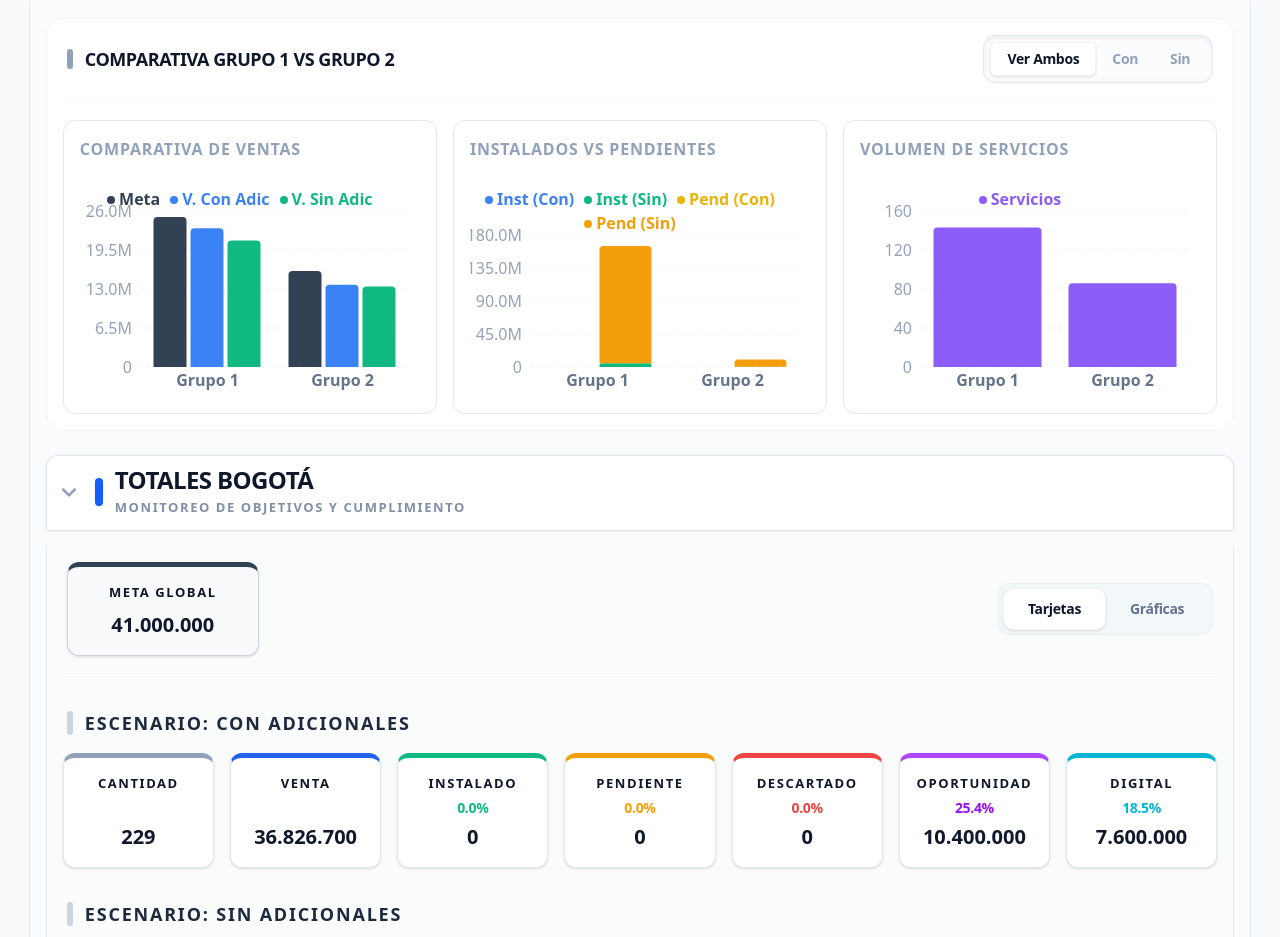
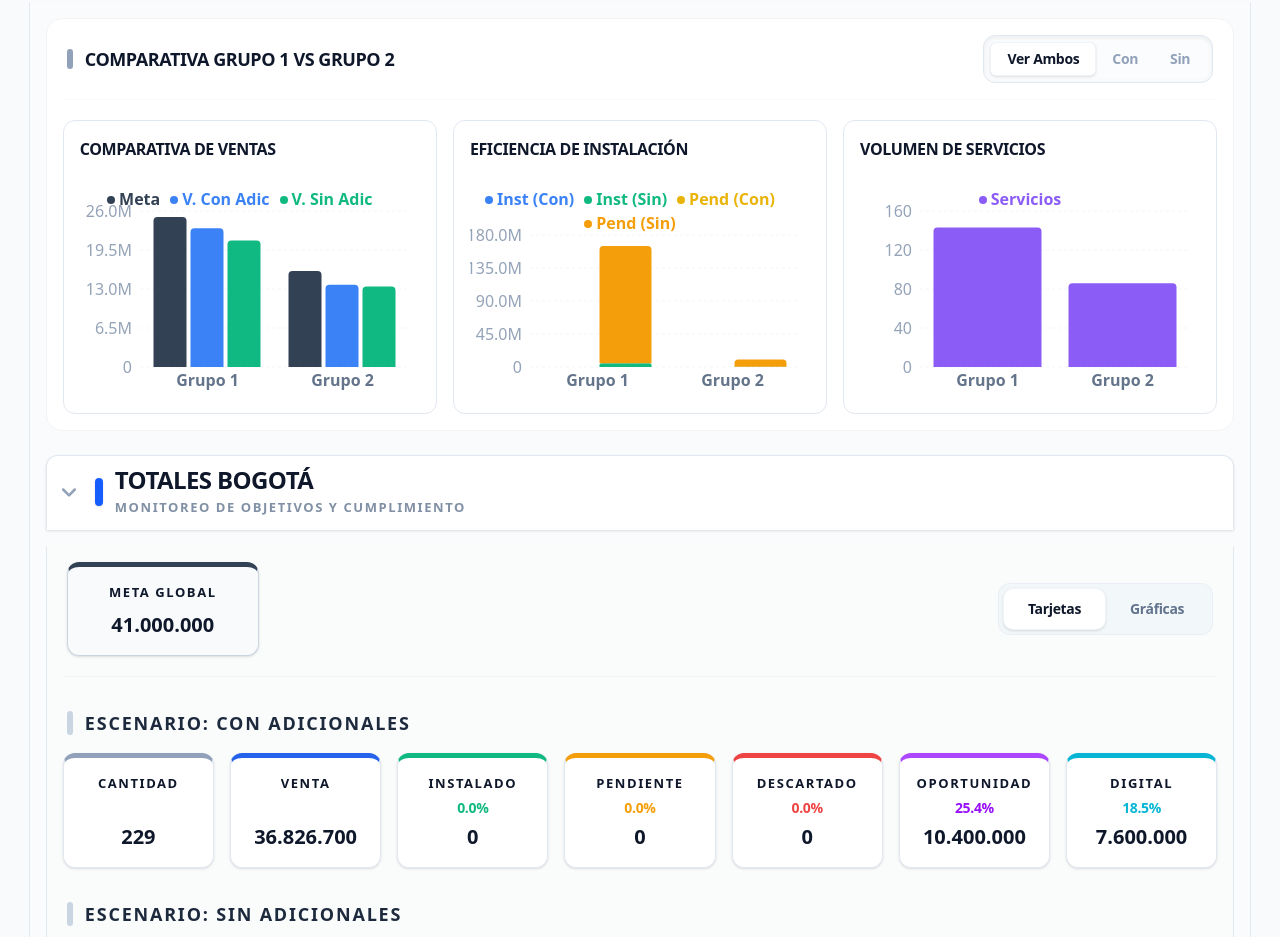
Before and after one commit to DannielDMD/Dashboard-Ventas, a React (Vite) app: page / in a window 1280 px wide. Shown: the part 1719-2656 px from the top of the page. Built offline with nearby package versions, Linux system fonts and the light colour scheme.

Commit message:
Se ponen en negrita los titulos de las graficas para mejorar su legibilidad

```diff
--- a/src/components/CardGroupChart.jsx
+++ b/src/components/CardGroupChart.jsx
@@ -140,7 +140,7 @@ const CardGroupChart = ({ totals, rightContent }) => {
 
         {/* Gráfica A: Meta vs Ventas */}
         <div className="bg-white p-4 rounded-xl border border-slate-200 flex flex-col">
-          <h4 className="text-[16px] text-graph-sub mb-4">Meta vs Ventas</h4>
+          <h4 className="text-[16px] font-black text-slate-900 mb-4 uppercase tracking-tight">Meta vs Ventas</h4>
           <div className="h-[200px] w-full">
             <ResponsiveContainer width="100%" height="100%">
               <BarChart data={dataMetaVentas} margin={{ top: 10, right: 10, left: 0, bottom: 0 }}>
@@ -159,7 +159,7 @@ const CardGroupChart = ({ totals, rightContent }) => {
 
         {/* Gráfica B: Instalado vs Pendiente */}
         <div className="bg-white p-4 rounded-xl border border-slate-200 flex flex-col">
-          <h4 className="text-[16px] text-graph-sub mb-4">Eficiencia de Instalación</h4>
+          <h4 className="text-[16px] font-black text-slate-900 mb-4 uppercase tracking-tight"> Eficiencia de Instalación</h4>
           <div className="h-[200px] w-full">
             <ResponsiveContainer width="100%" height="100%">
               <BarChart data={dataInstalacion} margin={{ top: 10, right: 10, left: 0, bottom: 0 }}>
@@ -177,7 +177,7 @@ const CardGroupChart = ({ totals, rightContent }) => {
 
         {/* Gráfica C: Oportunidad vs Digital */}
         <div className="bg-white p-4 rounded-xl border border-slate-200 flex flex-col">
-          <h4 className="text-[16px] text-graph-sub mb-4">Oportunidad vs Digital</h4>
+          <h4 className="text-[16px] font-black text-slate-900 mb-4 uppercase tracking-tight">Oportunidad vs Digital</h4>
           <div className="h-[200px] w-full flex-1">
             <ResponsiveContainer width="100%" height="100%">
               <PieChart>
@@ -204,7 +204,7 @@ const CardGroupChart = ({ totals, rightContent }) => {
 
         {/* Gráfica D: Servicios vs Descartado */}
         <div className="bg-white p-4 rounded-xl border border-slate-200">
-          <h4 className="text-[16px] text-graph-sub mb-4">Servicios & Descartados</h4>
+          <h4 className="text-[16px] font-black text-slate-900 mb-4 uppercase tracking-tight">Servicios & Descartados</h4>
           <div className="h-[200px] w-full">
             <ResponsiveContainer width="100%" height="100%">
               <BarChart data={dataServDesc} margin={{ top: 10, right: 10, left: 0, bottom: 0 }}>
--- a/src/components/ChartView.jsx
+++ b/src/components/ChartView.jsx
@@ -127,7 +127,7 @@ const ChartView = ({ comparisonData, title, rightContent }) => {
 
         {/* Gráfica A: Ventas */}
         <div className="bg-white p-4 rounded-xl border border-slate-200 flex flex-col">
-          <h4 className="text-[16px] text-graph-sub mb-4">Comparativa de Ventas</h4>
+          <h4 className="text-[16px] font-black text-slate-900 mb-4 uppercase tracking-tight">Comparativa de Ventas</h4>
           <div className="h-[220px] w-full">
             <ResponsiveContainer width="100%" height="100%">
               <BarChart data={dataVentas} margin={{ top: 10, right: 10, left: 0, bottom: 0 }}>
@@ -146,7 +146,7 @@ const ChartView = ({ comparisonData, title, rightContent }) => {
 
         {/* Gráfica B: Instalación vs Pendiente */}
         <div className="bg-white p-4 rounded-xl border border-slate-200 flex flex-col">
-          <h4 className="text-[16px] text-graph-sub mb-4">Instalados vs Pendientes</h4>
+          <h4 className="text-[16px] font-black text-slate-900 mb-4 uppercase tracking-tight">Eficiencia de Instalación</h4>
           <div className="h-[220px] w-full">
             <ResponsiveContainer width="100%" height="100%">
               <BarChart data={dataInstalacion} margin={{ top: 10, right: 10, left: 0, bottom: 0 }}>
@@ -166,7 +166,7 @@ const ChartView = ({ comparisonData, title, rightContent }) => {
 
         {/* Gráfica C: Servicios */}
         <div className="bg-white p-4 rounded-xl border border-slate-200 flex flex-col">
-          <h4 className="text-[16px] text-graph-sub mb-4">Volumen de Servicios</h4>
+          <h4 className="text-[16px] font-black text-slate-900 mb-4 uppercase tracking-tight">Volumen de Servicios</h4>
           <div className="h-[220px] w-full">
             <ResponsiveContainer width="100%" height="100%">
               <BarChart data={dataServicios} margin={{ top: 10, right: 10, left: 0, bottom: 0 }}>
```
